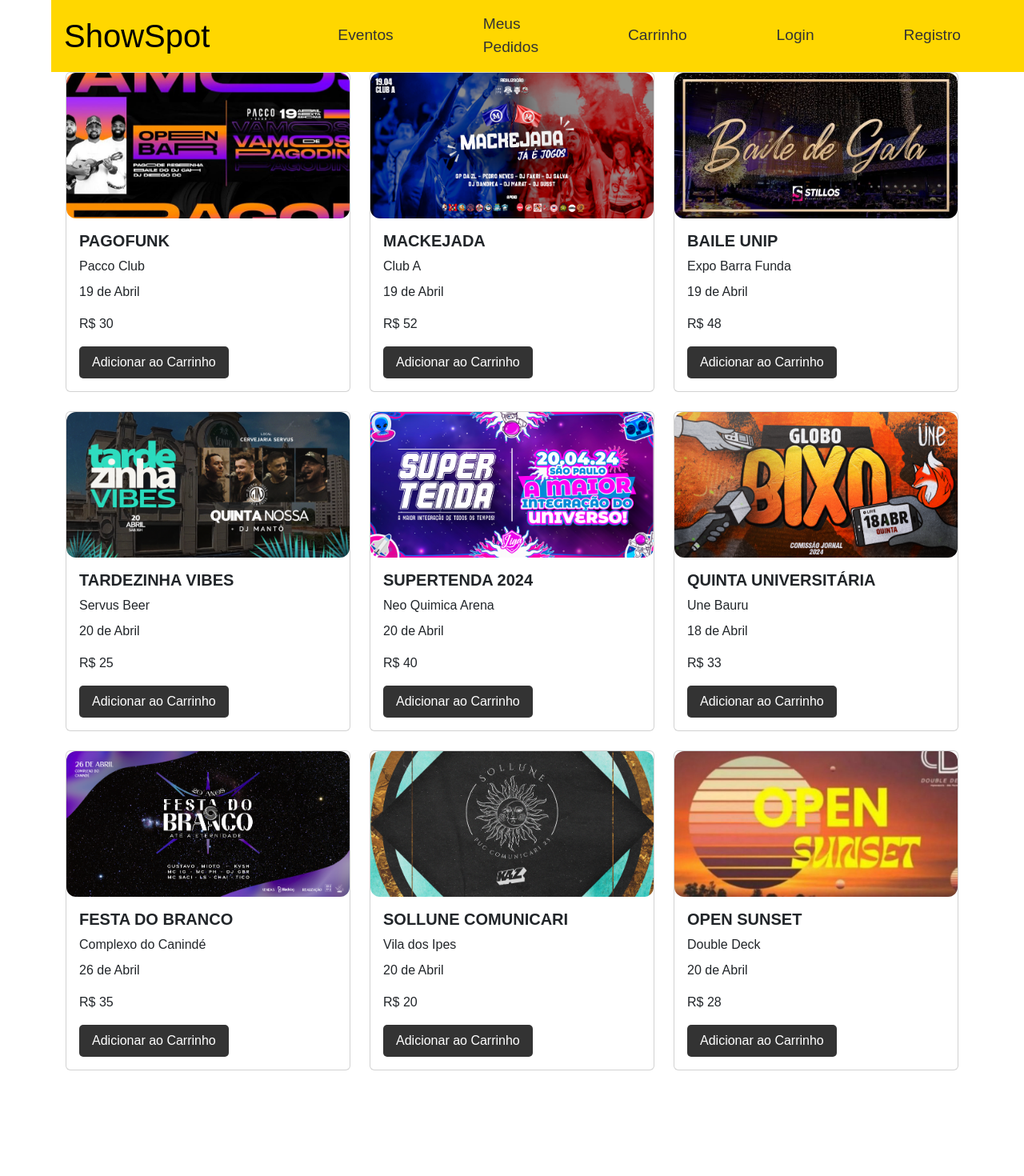
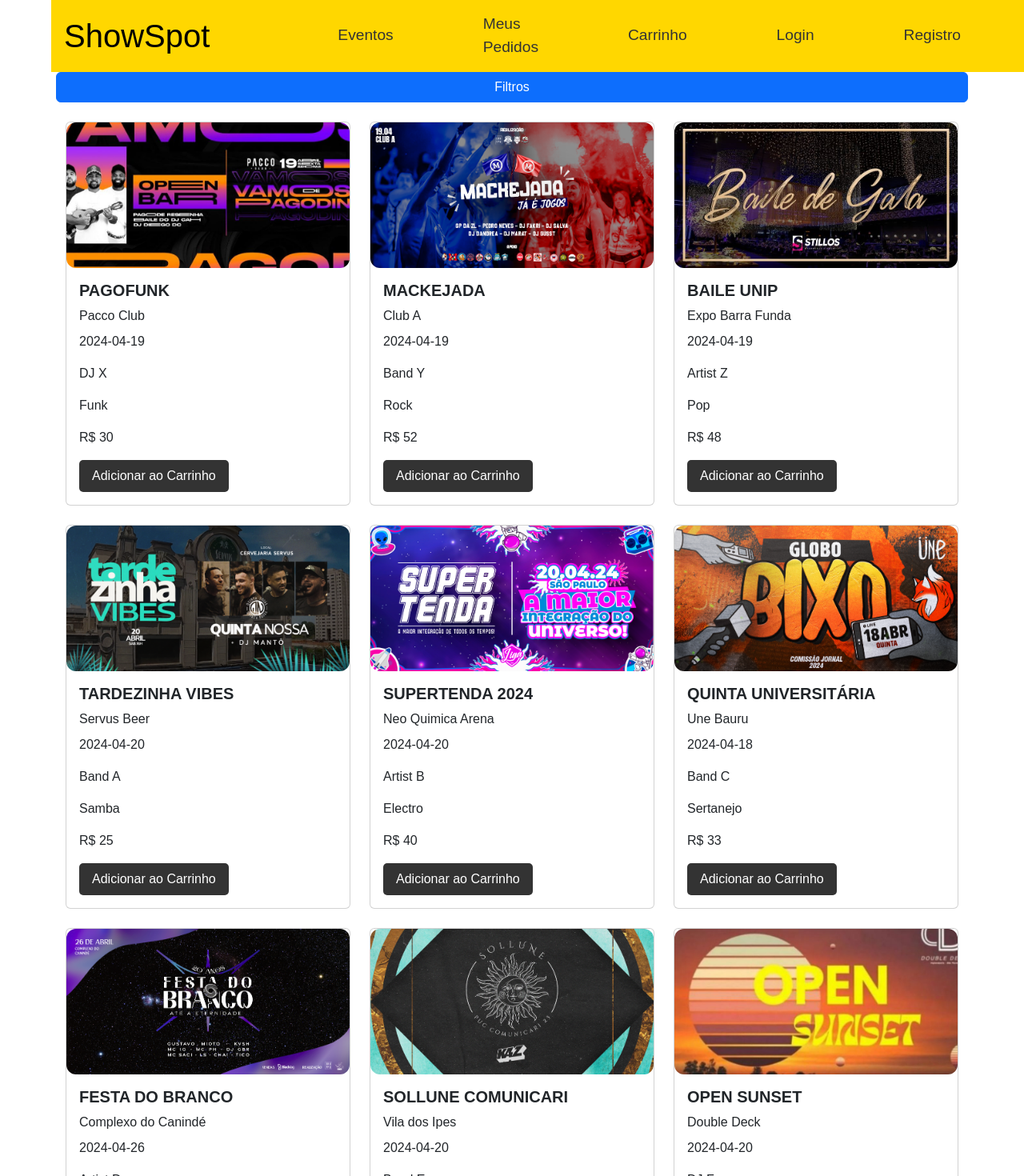
Before and after one commit to iampaulohenrique/ProjetoA3, a React (Create React App) app: page / in a window 1280 px wide. Shown: the top 1470 px of the page at 80% size. Before the commit the page ends 1362 px from the top, so only its background shows below. Built offline with nearby package versions, Linux system fonts and the light colour scheme.

Commit message:
Adicionado filtro de pesquisas no EventList

```diff
--- a/package.json
+++ b/package.json
@@ -8,6 +8,7 @@
     "@testing-library/user-event": "^13.5.0",
     "bootstrap": "^5.3.3",
     "react": "^18.3.1",
+    "react-bootstrap": "^2.10.2",
     "react-dom": "^18.3.1",
     "react-router-dom": "^6.23.1",
     "react-scripts": "^5.0.1",
--- a/src/componentes/EventList.js
+++ b/src/componentes/EventList.js
@@ -1,4 +1,5 @@
-import React from 'react';
+import React, { useState } from 'react';
+import { Dropdown, DropdownButton, Form, Button, Modal } from 'react-bootstrap';
 import pagofunk from '../assets/pagofunk.jpg';
 import mackejada from '../assets/mackejada.png';
 import baileunip from '../assets/baileunip.jpg';
@@ -11,21 +12,96 @@
 
 const EventList = ({ onAddToCart }) => {
   const events = [
-    { image: pagofunk, title: 'PAGOFUNK', location: 'Pacco Club', date: '19 de Abril', price: 30 },
-    { image: mackejada, title: 'MACKEJADA', location: 'Club A', date: '19 de Abril', price: 52 },
-    { image: baileunip, title: 'BAILE UNIP', location: 'Expo Barra Funda', date: '19 de Abril', price: 48 },
-    { image: tardezinha, title: 'TARDEZINHA VIBES', location: 'Servus Beer', date: '20 de Abril', price: 25 },
-    { image: supertenda, title: 'SUPERTENDA 2024', location: 'Neo Quimica Arena', date: '20 de Abril', price: 40 },
-    { image: quintauniversitaria, title: 'QUINTA UNIVERSITÁRIA', location: 'Une Bauru', date: '18 de Abril', price: 33 },
-    { image: festadobranco, title: 'FESTA DO BRANCO', location: 'Complexo do Canindé', date: '26 de Abril', price: 35 },
-    { image: sollune, title: 'SOLLUNE COMUNICARI', location: 'Vila dos Ipes', date: '20 de Abril', price: 20 },
-    { image: opensunset, title: 'OPEN SUNSET', location: 'Double Deck', date: '20 de Abril', price: 28 },
+    { image: pagofunk, title: 'PAGOFUNK', location: 'Pacco Club', date: '2024-04-19', price: 30, singer: 'DJ X', genre: 'Funk' },
+    { image: mackejada, title: 'MACKEJADA', location: 'Club A', date: '2024-04-19', price: 52, singer: 'Band Y', genre: 'Rock' },
+    { image: baileunip, title: 'BAILE UNIP', location: 'Expo Barra Funda', date: '2024-04-19', price: 48, singer: 'Artist Z', genre: 'Pop' },
+    { image: tardezinha, title: 'TARDEZINHA VIBES', location: 'Servus Beer', date: '2024-04-20', price: 25, singer: 'Band A', genre: 'Samba' },
+    { image: supertenda, title: 'SUPERTENDA 2024', location: 'Neo Quimica Arena', date: '2024-04-20', price: 40, singer: 'Artist B', genre: 'Electro' },
+    { image: quintauniversitaria, title: 'QUINTA UNIVERSITÁRIA', location: 'Une Bauru', date: '2024-04-18', price: 33, singer: 'Band C', genre: 'Sertanejo' },
+    { image: festadobranco, title: 'FESTA DO BRANCO', location: 'Complexo do Canindé', date: '2024-04-26', price: 35, singer: 'Artist D', genre: 'Funk' },
+    { image: sollune, title: 'SOLLUNE COMUNICARI', location: 'Vila dos Ipes', date: '2024-04-20', price: 20, singer: 'Band E', genre: 'Forró' },
+    { image: opensunset, title: 'OPEN SUNSET', location: 'Double Deck', date: '2024-04-20', price: 28, singer: 'DJ F', genre: 'Electro' },
   ];
+
+  const [filters, setFilters] = useState({
+    date: '',
+    singer: '',
+    genre: ''
+  });
+
+  const [show, setShow] = useState(false);
+
+  const handleFilterChange = (e) => {
+    const { name, value } = e.target;
+    setFilters(prevFilters => ({
+      ...prevFilters,
+      [name]: value
+    }));
+  };
+
+  const handleShow = () => setShow(true);
+  const handleClose = () => setShow(false);
+
+  const filteredEvents = events.filter(event => {
+    return (
+      (!filters.date || event.date === filters.date) &&
+      (!filters.singer || event.singer.toLowerCase().includes(filters.singer.toLowerCase())) &&
+      (!filters.genre || event.genre.toLowerCase().includes(filters.genre.toLowerCase()))
+    );
+  });
 
   return (
     <div className="container">
+      <div className="row mb-4">
+        <Button variant="primary" onClick={handleShow}>
+          Filtros
+        </Button>
+
+        <Modal show={show} onHide={handleClose}>
+          <Modal.Header closeButton>
+            <Modal.Title>Filtrar Eventos</Modal.Title>
+          </Modal.Header>
+          <Modal.Body>
+            <Form>
+              <Form.Group controlId="dateFilter">
+                <Form.Label>Filtrar por Data</Form.Label>
+                <Form.Control
+                  type="date"
+                  name="date"
+                  value={filters.date}
+                  onChange={handleFilterChange}
+                />
+              </Form.Group>
+              <Form.Group controlId="singerFilter">
+                <Form.Label>Filtrar por Cantor</Form.Label>
+                <Form.Control
+                  type="text"
+                  name="singer"
+                  placeholder="Nome do Cantor"
+                  value={filters.singer}
+                  onChange={handleFilterChange}
+                />
+              </Form.Group>
+              <Form.Group controlId="genreFilter">
+                <Form.Label>Filtrar por Estilo Musical</Form.Label>
+                <Form.Control
+                  type="text"
+                  name="genre"
+                  placeholder="Estilo Musical"
+                  value={filters.genre}
+                  onChange={handleFilterChange}
+                />
+              </Form.Group>
+              <Button variant="primary" onClick={handleClose}>
+                Aplicar Filtros
+              </Button>
+            </Form>
+          </Modal.Body>
+        </Modal>
+      </div>
+
       <div className="row">
-        {events.map((event, index) => (
+        {filteredEvents.map((event, index) => (
           <div className="col-md-4 mb-4" key={index}>
             <div className="card">
               <img src={event.image} className="card-img-top" alt={event.title} style={{ borderRadius: '12px' }} />
@@ -33,6 +109,8 @@
                 <h5 className="card-title" style={{ fontWeight: 'bold' }}>{event.title}</h5>
                 <p className="card-text" style={{ marginBottom: '0.5rem' }}>{event.location}</p>
                 <p className="card-text">{event.date}</p>
+                <p className="card-text">{event.singer}</p>
+                <p className="card-text">{event.genre}</p>
                 <p className="card-text">R$ {event.price}</p>
                 <button onClick={() => onAddToCart(event)}>Adicionar ao Carrinho</button>
               </div>
--- a/src/styles/styles.css
+++ b/src/styles/styles.css
@@ -147,3 +147,14 @@
 a:hover::after {
   transform: scaleX(1); /* Aumenta a largura do sublinhado ao passar o mouse */
 }
+
+/* Botão de filtro do EventList */
+.filtro-botao {
+  position: fixed;
+  right: 20px;
+  top: 50%;
+  transform: translateY(-50%);
+  z-index: 1000;
+  padding: 0.5rem;
+  font-size: 0.875rem;
+}
```
Also changed, not shown: 1 other file (tests, documents, lock files or other folders).
